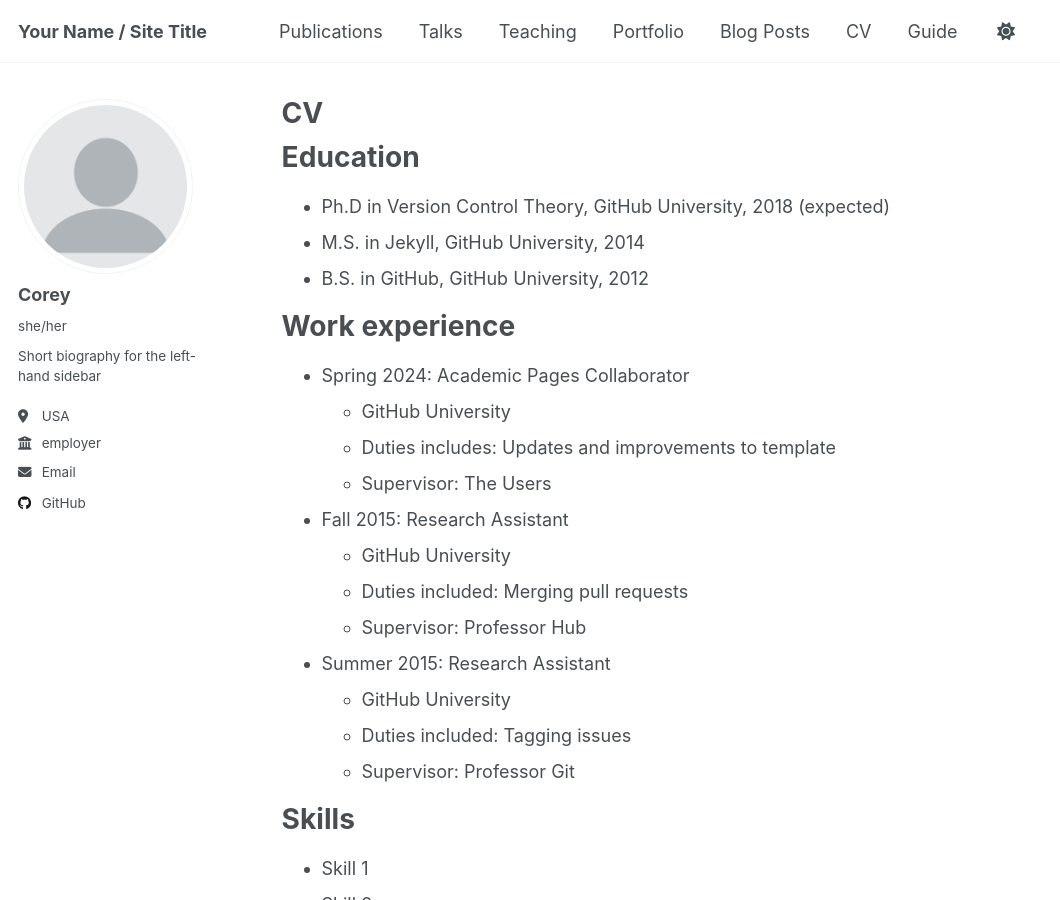
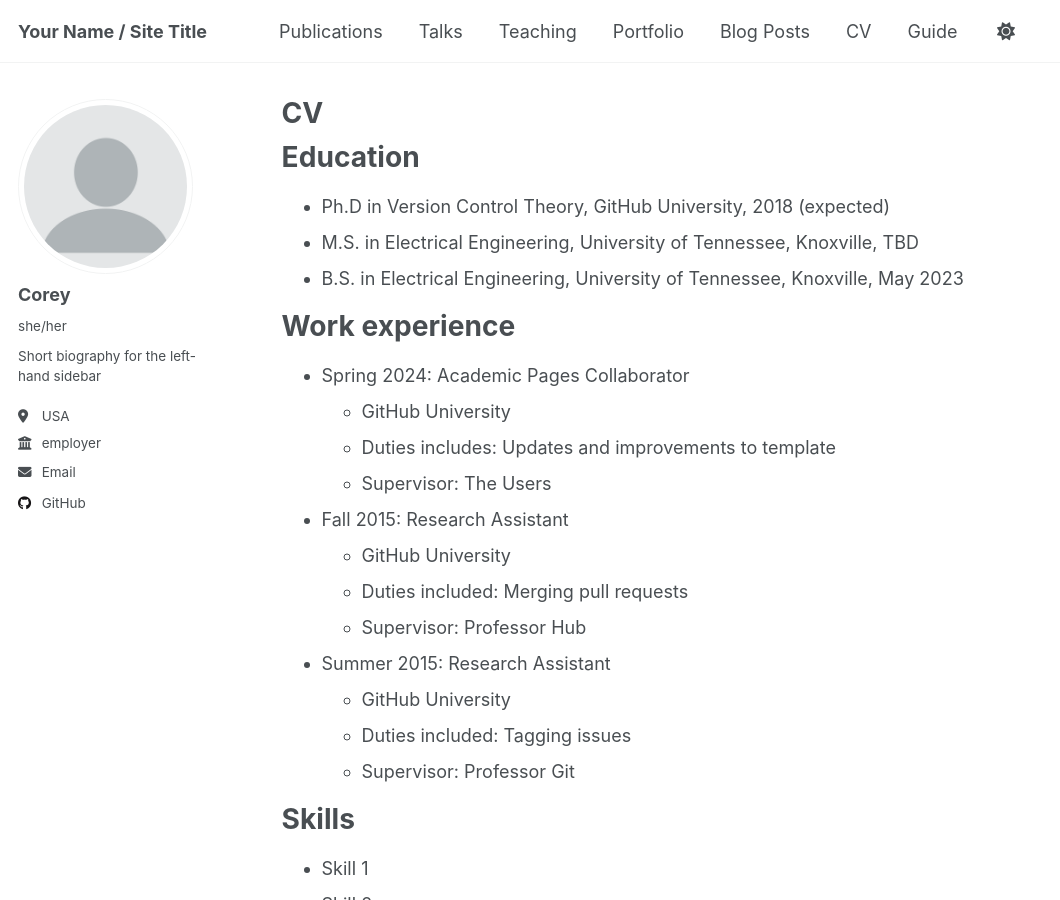
Before and after one commit to Corvus-Callosum/corvus-callosum.github.io, a Jekyll site: the page built from _pages/cv.md, in a window 1280 px wide and 900 px high. Shown: the whole window, without its empty margins (0-1060 px from the left). Built offline with Jekyll 4.4.1, drawn with Linux system fonts in a browser that asks for light colours.

Commit message:
Update cv.md

```diff
--- a/_pages/cv.md
+++ b/_pages/cv.md
@@ -12,8 +12,8 @@ redirect_from:
 Education
 ======
 * Ph.D in Version Control Theory, GitHub University, 2018 (expected)
-* M.S. in Jekyll, GitHub University, 2014
-* B.S. in GitHub, GitHub University, 2012
+* M.S. in Electrical Engineering, University of Tennessee, Knoxville, TBD
+* B.S. in Electrical Engineering, University of Tennessee, Knoxville, May 2023
 
 Work experience
 ======
```
